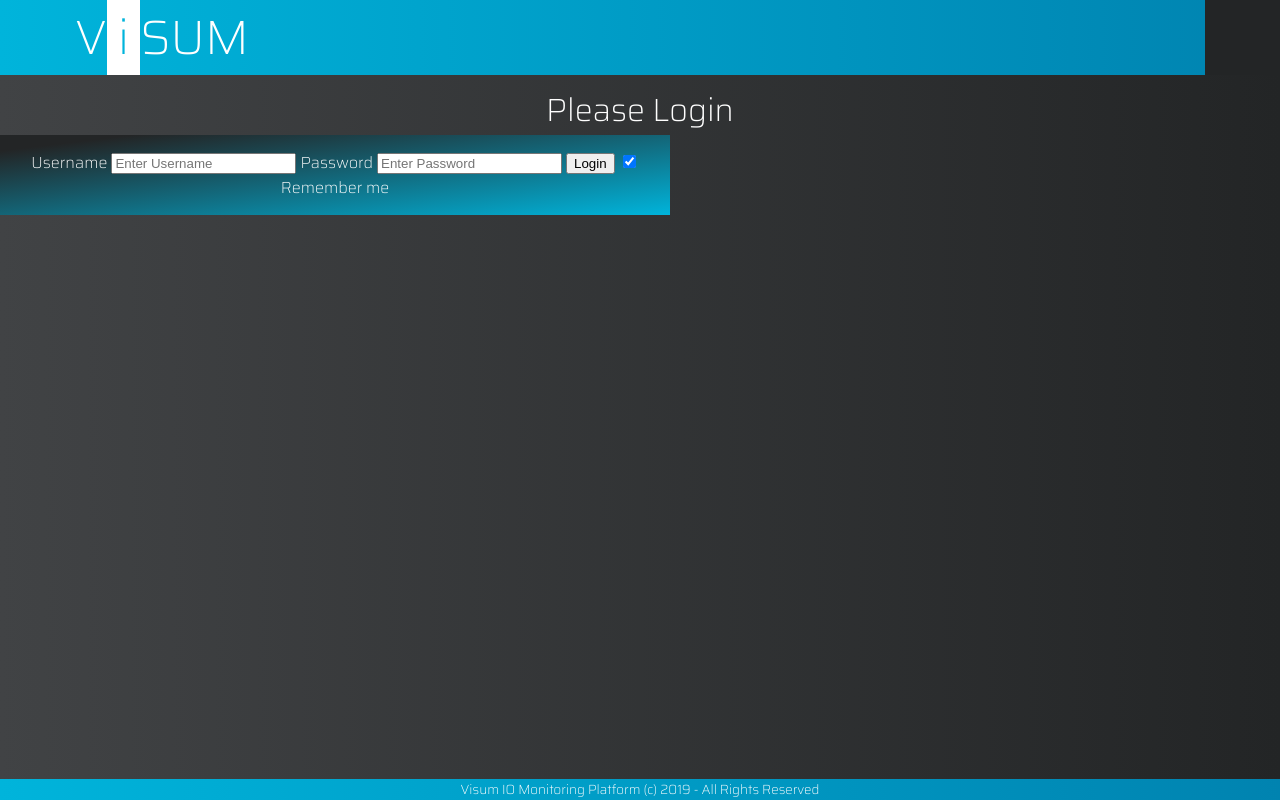
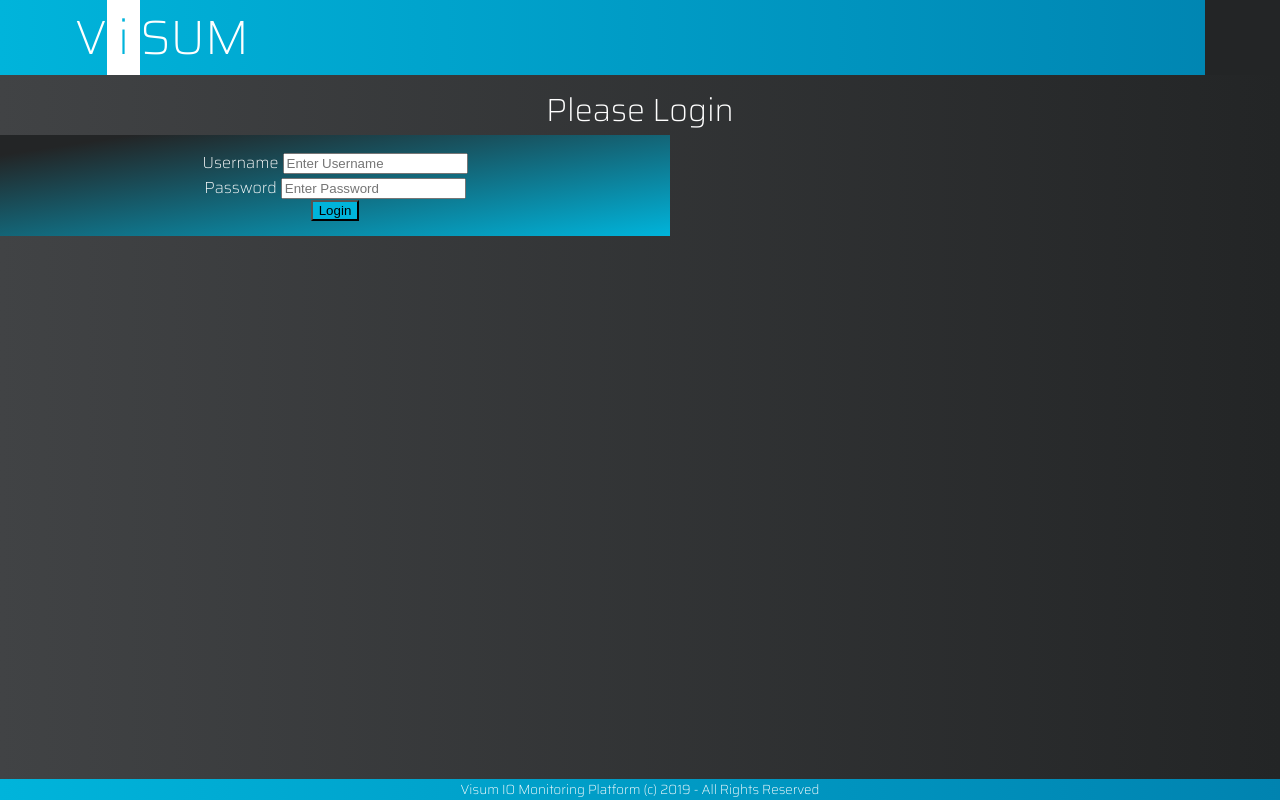
Before and after one commit to JoshuaBuist/visumio, a Python web app: template templates/login.html in a window 1280 px wide. Run offline with Jinja, Linux system fonts and the light colour scheme; the template is opened without the code that fills it, so the values that code supplies are empty.

Commit message:
Added login page

```diff
--- a/css/main.css
+++ b/css/main.css
@@ -50,6 +50,7 @@ main {
 
 form[type="text"],form[type="password"] {
     border: 1px #fff;
+    background: none;
     widows: 50%;
     min-width: 100px;
     height: 50px;
--- a/templates/login.html
+++ b/templates/login.html
@@ -37,14 +37,11 @@ Visum IO Monitoring Platform (c) 2019 - All Rights Reserved
                 <form action="">
                     <label for="uname"><b>Username</b></label>
                     <input type="text" placeholder="Enter Username" name="uname" required>
-
+                    <br>
                     <label for="psw"><b>Password</b></label>
                     <input type="password" placeholder="Enter Password" name="psw" required>
-
-                    <button type="submit">Login</button>
-                    <label>
-                        <input type="checkbox" checked="checked" name="remember" data-button="button-1"> Remember me
-                    </label>
+                    <br>
+                    <button type="submit" data-button="button-1">Login</button>
                 </form>
             </div>
         </div>
```
